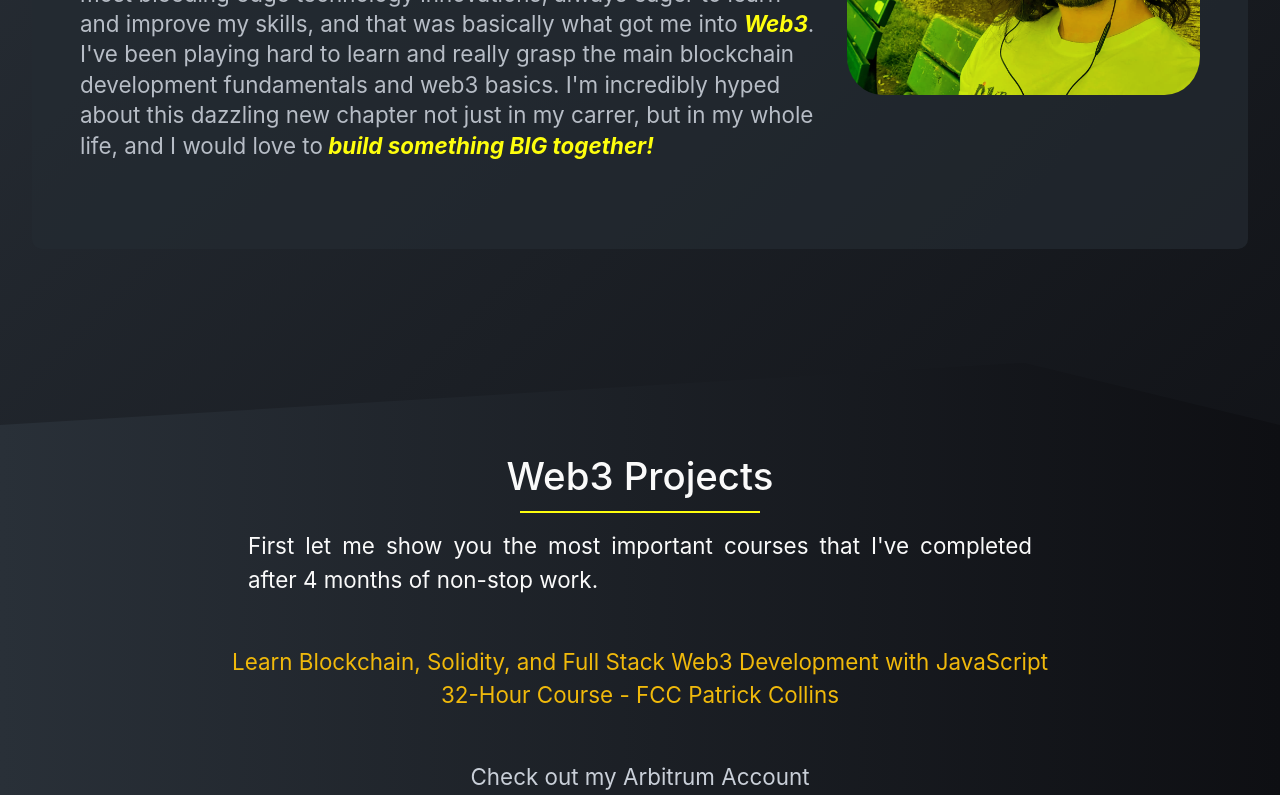
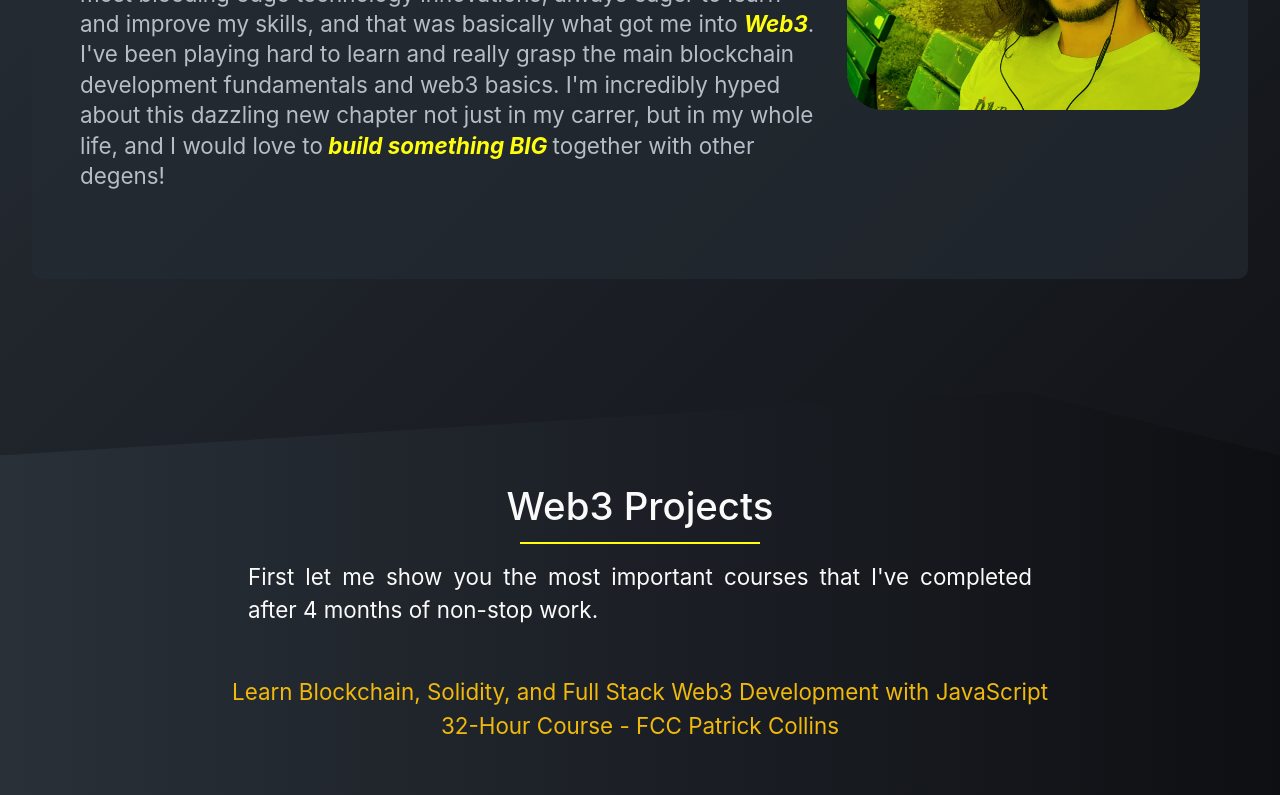
Before and after one commit to KaladinStormBlessed16/Portfolio-Web3, a React (Create React App) app: page / in a window 1280 px wide. Shown: the part 1620-2415 px from the top of the page. Built offline with nearby package versions, Linux system fonts and the light colour scheme.

Commit message:
Text corrections

```diff
--- a/src/Components/About.js
+++ b/src/Components/About.js
@@ -62,7 +62,8 @@ const About = (props) => {
                 development fundamentals and web3 basics. I'm incredibly hyped
                 about this dazzling new chapter not just in my carrer, but in my
                 whole life, and I would love to
-                <b className="color"> build something BIG together!</b>
+                <b className="color"> build something BIG </b> together with
+                other degens!
               </p>
             </div>
             <div className="col-8 col-md-4 my-auto mx-auto mx-sm-auto">
--- a/src/Components/Projects.js
+++ b/src/Components/Projects.js
@@ -248,7 +248,7 @@ const Projects = (props) => {
             className="yellow-link"
           >
             <img
-              src={`${process.env.PUBLIC_URL}/assets/nokia.png`}
+              src={`${process.env.PUBLIC_URL}/assets/Nokia.png`}
               alt="company"
               width="250"
             />
```
Also changed, not shown: public/assets/JAR.jpg (deleted).
